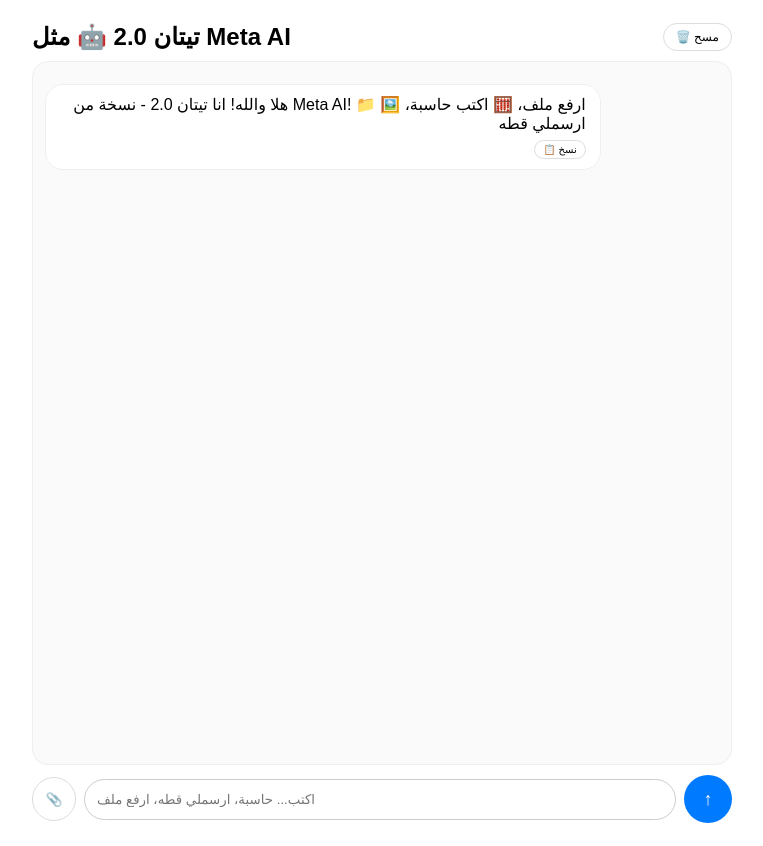
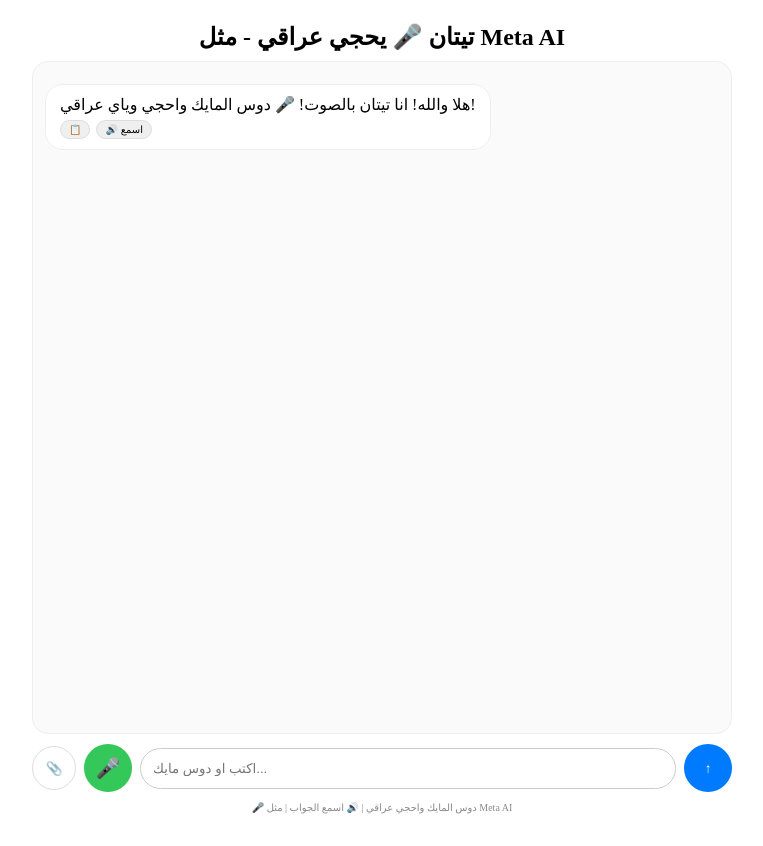
Before and after one commit to Alialdrage/titan-10, a Next.js app: page / in a window 1280 px wide. Shown: the whole page, without its empty margins (258-1021 px from the left). Built offline with nearby package versions, Linux system fonts and the light colour scheme.

Commit message:
Update page.tsx

```diff
--- a/app/page.tsx
+++ b/app/page.tsx
@@ -2,8 +2,7 @@
 import { useState, useEffect, useRef } from "react";
 
 function RealCalculator() {
-  const [d, setD] = useState("0");
-  const [h, setH] = useState("");
+  const [d, setD] = useState("0"); const [h, setH] = useState("");
   const press = (v: string) => {
     if (v === "C") { setD("0"); setH(""); return; }
     if (v === "⌫") { setD(d.slice(0, -1) || "0"); return; }
@@ -14,7 +13,7 @@
   return (
     <div style={{ background: "#111", borderRadius: 20, padding: 15, maxWidth: 300, margin: "10px auto" }}>
       <div style={{ background: "#222", borderRadius: 12, padding: 12, textAlign: "right" }}><div style={{ color: "#888", fontSize: 12 }}>{h}</div><div style={{ color: "#fff", fontSize: 28 }}>{d}</div></div>
-      {rows.map((r, i) => (<div key={i} style={{ display: "flex", gap: 8, marginTop: 8 }}>{r.map((b) => (<button key={b} onClick={() => press(b)} style={{ flex: b === "0" ? 2 : 1, height: 50, borderRadius: 12, border: "none", background: b === "=" ? "#007aff" : ["÷", "×", "-", "+"].includes(b) ? "#333" : "#222", color: "#fff", fontSize: 18 }}>{b}</button>))}</div>))}
+      {rows.map((r, i) => (<div key={i} style={{ display: "flex", gap: 8, marginTop: 8 }}>{r.map((b) => (<button key={b} onClick={() => press(b)} style={{ flex: b === "0" ? 2 : 1, height: 50, borderRadius: 12, border: "none", background: b === "=" ? "#007aff" : ["÷", "×", "-", "+"].includes(b) ? "#333" : "#222", color: "#fff" }}>{b}</button>))}</div>))}
     </div>
   );
 }
@@ -23,80 +22,94 @@
   const [messages, setMessages] = useState<any[]>([]);
   const [input, setInput] = useState("");
   const [loading, setLoading] = useState(false);
+  const [listening, setListening] = useState(false);
   const endRef = useRef<any>(null);
   const fileRef = useRef<any>(null);
 
   useEffect(() => {
     const saved = localStorage.getItem("titan_chat");
-    if (saved) {
-      if (saved.includes("التصميم") || saved.includes(".calculator") || saved.includes("عرض النتائج")) {
-        localStorage.removeItem("titan_chat");
-        setMessages([{ role: "assistant", content: "هلا والله! انا تيتان 2.0 - نسخة من Meta AI! 📁 ارفع ملف، 🧮 اكتب حاسبة، 🖼️ ارسملي قطه" }]);
-        return;
-      }
-      try { setMessages(JSON.parse(saved)); return; } catch {}
+    if (saved && (saved.includes("التصميم") || saved.includes(".calculator"))) {
+      localStorage.removeItem("titan_chat");
     }
-    setMessages([{ role: "assistant", content: "هلا والله! انا تيتان 2.0 - نسخة من Meta AI! 📁 ارفع ملف، 🧮 اكتب حاسبة، 🖼️ ارسملي قطه" }]);
+    const s = localStorage.getItem("titan_chat");
+    if (s) { try { setMessages(JSON.parse(s)); return; } catch {} }
+    setMessages([{ role: "assistant", content: "هلا والله! انا تيتان بالصوت! 🎤 دوس المايك واحجي وياي عراقي!" }]);
   }, []);
 
   useEffect(() => { endRef.current?.scrollIntoView({ behavior: "smooth" }); if (messages.length > 0) localStorage.setItem("titan_chat", JSON.stringify(messages)); }, [messages]);
 
   const copy = (t: string) => navigator.clipboard.writeText(t);
-  const clear = () => { if (confirm("تمسح المحادثة؟")) { localStorage.removeItem("titan_chat"); setMessages([{ role: "assistant", content: "هلا والله! انا تيتان النظيف!" }]); } };
+
+  const speak = (text: string) => {
+    if (!("speechSynthesis" in window)) { alert("المتصفح ما يدعم الصوت"); return; }
+    window.speechSynthesis.cancel();
+    const utter = new SpeechSynthesisUtterance(text);
+    utter.lang = "ar-SA"; utter.rate = 0.9; utter.pitch = 1;
+    window.speechSynthesis.speak(utter);
+  };
+
+  const startListening = () => {
+    const SR: any = (window as any).SpeechRecognition || (window as any).webkitSpeechRecognition;
+    if (!SR) { alert("المتصفح ما يدعم المايك - استخدم كروم"); return; }
+    const rec = new SR();
+    rec.lang = "ar-SA"; rec.interimResults = false;
+    rec.onstart = () => setListening(true);
+    rec.onend = () => setListening(false);
+    rec.onresult = (e: any) => {
+      const text = e.results[0][0].transcript;
+      setInput(text);
+      setTimeout(() => { setMessages((m:any) => [...m, {role:"user", content:text}]); handleSend(text); }, 200);
+    };
+    rec.start();
+  };
+
+  const handleSend = async (textOverride?: string) => {
+    const t = textOverride || input;
+    if (!t.trim()) return;
+    if (!textOverride) { setInput(""); setMessages((m:any) => [...m, {role:"user", content:t}]); }
+
+    if (t.toLowerCase().includes("حاسبة") || t.toLowerCase().includes("calculator")) {
+      setMessages((m:any) => [...m, {role:"assistant", content:"تفضل حاسبة:", showCalc:true}]); return;
+    }
+    if (t.includes("قط") || t.includes("صورة") || t.toLowerCase().includes("cat")) {
+      const img = `https://cataas.com/cat/cute?width=512&height=512&time=${Date.now()}`;
+      setMessages((m:any) => [...m, {role:"assistant", content:"تفضل قطتك 😻:", image: img}]); return;
+    }
+
+    setLoading(true);
+    try {
+      const res = await fetch("/api/chat", {method:"POST", headers:{"Content-Type":"application/json"}, body: JSON.stringify({messages:[...messages, {role:"user", content:t}]})});
+      const data = await res.json();
+      setMessages((m:any) => [...m, {role:"assistant", content:data.reply}]);
+    } catch { setMessages((m:any) => [...m, {role:"assistant", content:"حاول مرة ثانية"}]); }
+    setLoading(false);
+  };
+
+  const send = () => handleSend();
 
   const handleFile = (e: any) => {
     const file = e.target.files[0]; if (!file) return;
     const reader = new FileReader();
-    if (file.type.startsWith("image/")) {
-      reader.onload = (ev) => setMessages((m: any) => [...m, { role: "user", content: `📎 صورة: ${file.name}`, image: ev.target?.result }]);
-      reader.readAsDataURL(file);
-    } else {
-      reader.onload = (ev) => {
-        const text = (ev.target?.result as string).slice(0, 3000);
-        setMessages((m: any) => [...m, { role: "user", content: `📎 ملف: ${file.name}\n${text.slice(0, 500)}...` }]);
-      };
-      reader.readAsText(file);
-    }
-  };
-
-  const send = async () => {
-    if (!input.trim()) return;
-    const t = input; setInput(""); setMessages((m: any) => [...m, { role: "user", content: t }]);
-
-    if (t.toLowerCase().includes("حاسبة") || t.toLowerCase().includes("calculator")) {
-      setMessages((m: any) => [...m, { role: "assistant", content: "تفضل حاسبة متكاملة:", showCalc: true }]); return;
-    }
-    if (t.includes("ارسم") || t.toLowerCase().includes("draw") || t.includes("قطه") || t.includes("قطة") || t.includes("صورة")) {
-      let p = t.replace(/ارسملي|ارسم|صورة/g, "").trim() || "cute cat";
-      const map: any = { "قطه": "cute kitten", "قطة": "cute kitten", "كلب": "cute puppy" };
-      for (let k in map) if (p.includes(k)) p = p.replace(k, map[k]);
-      const img = `https://image.pollinations.ai/prompt/${encodeURIComponent(p + ", cute, safe for work, family friendly")}?width=512&height=512&nologo=true&safe=true&model=flux&seed=${Date.now()}`;
-      setMessages((m: any) => [...m, { role: "assistant", content: "تفضل صورتك:", image: img }]); return;
-    }
-
-    setLoading(true);
-    try {
-      const res = await fetch("/api/chat", { method: "POST", headers: { "Content-Type": "application/json" }, body: JSON.stringify({ messages: [...messages, { role: "user", content: t }] }) });
-      const data = await res.json();
-      setMessages((m: any) => [...m, { role: "assistant", content: data.reply }]);
-    } catch { setMessages((m: any) => [...m, { role: "assistant", content: "حاول مرة ثانية حب" }]); }
-    setLoading(false);
+    reader.onload = (ev) => setMessages((m:any) => [...m, {role:"user", content:`📎 ${file.name}`, image: file.type.startsWith("image/") ? ev.target?.result : undefined}]);
+    if (file.type.startsWith("image/")) reader.readAsDataURL(file); else reader.readAsText(file);
   };
 
   return (
-    <main style={{ maxWidth: 700, margin: "0 auto", padding: 15, height: "100vh", display: "flex", flexDirection: "column", background: "#fff", fontFamily: "sans-serif" }}>
-      <div style={{ display: "flex", justifyContent: "space-between", alignItems: "center" }}>
-        <h2 style={{ margin: 0 }}>تيتان 2.0 🤖 مثل Meta AI</h2>
-        <button onClick={clear} style={{ padding: "6px 12px", borderRadius: 20, border: "1px solid #ddd", background: "#fff", fontSize: 12 }}>🗑️ مسح</button>
-      </div>
+    <main style={{ maxWidth: 700, margin: "0 auto", padding: 15, height: "100vh", display: "flex", flexDirection: "column", background: "#fff" }}>
+      <h2 style={{ textAlign: "center", margin: 0 }}>تيتان 🎤 يحجي عراقي - مثل Meta AI</h2>
       <div style={{ flex: 1, border: "1px solid #eee", overflowY: "auto", padding: 12, borderRadius: 16, background: "#fafafa", marginTop: 10 }}>
         {messages.map((m: any, i: number) => (
           <div key={i} style={{ margin: "10px 0", display: "flex", justifyContent: m.role === "user" ? "flex-end" : "flex-start" }}>
-            <div style={{ maxWidth: "78%", padding: "10px 14px", borderRadius: 18, background: m.role === "user" ? "#007aff" : "#fff", color: m.role === "user" ? "#fff" : "#000", border: m.role === "user" ? "none" : "1px solid #eee", textAlign: "right", whiteSpace: "pre-wrap", wordBreak: "break-word" }}>
+            <div style={{ maxWidth: "78%", padding: "10px 14px", borderRadius: 18, background: m.role === "user" ? "#007aff" : "#fff", color: m.role === "user" ? "#fff" : "#000", border: m.role === "user" ? "none" : "1px solid #eee", textAlign: "right" }}>
               {m.content}
-              {m.image && <img src={m.image} style={{ width: "100%", marginTop: 8, borderRadius: 12, maxHeight: 350, objectFit: "contain" }} alt="titan" />}
+              {m.image && <img src={m.image} style={{ width: "100%", marginTop: 8, borderRadius: 12, maxHeight: 350 }} alt="" />}
               {m.showCalc && <RealCalculator />}
-              {m.role === "assistant" && !m.showCalc && <div style={{ marginTop: 6 }}><button onClick={() => copy(m.content)} style={{ fontSize: 10, padding: "3px 8px", borderRadius: 10, border: "1px solid #ddd", background: "#fff" }}>📋 نسخ</button></div>}
+              {m.role === "assistant" && !m.showCalc && (
+                <div style={{ marginTop: 6, display: "flex", gap: 6 }}>
+                  <button onClick={() => copy(m.content)} style={{ fontSize: 10, padding: "3px 8px", borderRadius: 10, border: "1px solid #ddd" }}>📋</button>
+                  <button onClick={() => speak(m.content)} style={{ fontSize: 10, padding: "3px 8px", borderRadius: 10, border: "1px solid #ddd" }}>🔊 اسمع</button>
+                </div>
+              )}
             </div>
           </div>
         ))}
@@ -104,11 +117,13 @@
         <div ref={endRef} />
       </div>
       <div style={{ display: "flex", gap: 8, marginTop: 10, alignItems: "center" }}>
-        <input ref={fileRef} type="file" onChange={handleFile} accept=".txt,.pdf,.json,.js,.ts,.py,.csv,image/*" style={{ display: "none" }} />
+        <input ref={fileRef} type="file" onChange={handleFile} accept="image/*,.txt,.pdf" style={{ display: "none" }} />
         <button onClick={() => fileRef.current?.click()} style={{ width: 44, height: 44, borderRadius: "50%", border: "1px solid #ddd", background: "#fff" }}>📎</button>
-        <input value={input} onChange={(e) => setInput(e.target.value)} onKeyDown={(e) => e.key === "Enter" && send()} placeholder="اكتب... حاسبة، ارسملي قطه، ارفع ملف" style={{ flex: 1, padding: 12, borderRadius: 25, border: "1px solid #ccc" }} />
-        <button onClick={send} style={{ width: 48, height: 48, borderRadius: "50%", border: "none", background: "#007aff", color: "#fff", fontSize: 18 }}>↑</button>
+        <button onClick={startListening} style={{ width: 48, height: 48, borderRadius: "50%", border: "none", background: listening ? "#ff3b30" : "#34c759", color: "#fff", fontSize: 20 }}>{listening ? "⏹️" : "🎤"}</button>
+        <input value={input} onChange={(e) => setInput(e.target.value)} onKeyDown={(e) => e.key === "Enter" && send()} placeholder={listening ? "اسمعك..." : "اكتب او دوس مايك..."} style={{ flex: 1, padding: 12, borderRadius: 25, border: listening ? "2px solid #ff3b30" : "1px solid #ccc" }} />
+        <button onClick={send} style={{ width: 48, height: 48, borderRadius: "50%", border: "none", background: "#007aff", color: "#fff" }}>↑</button>
       </div>
+      <p style={{ fontSize: 10, color: "#888", textAlign: "center" }}>🎤 دوس المايك واحجي عراقي | 🔊 اسمع الجواب | مثل Meta AI</p>
     </main>
   );
 }
```
